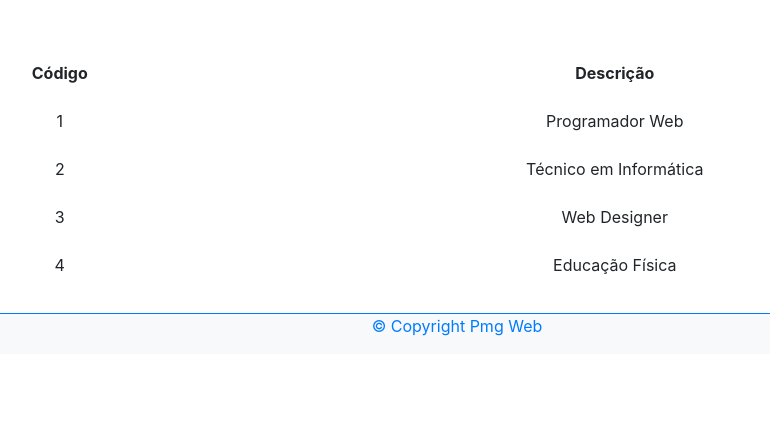
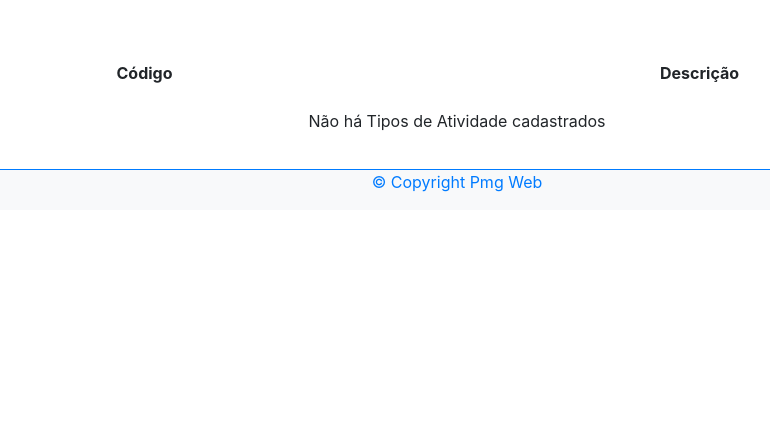
Before and after one commit to msferreira-prof/abc_do_saber, a Django app: page /tipoatividade/listar/ in a window 1280 px wide. Shown: the part 379-800 px from the top of the page, without its empty margins (183-953 px from the left). Run offline with Django 5.2, Linux system fonts and the light colour scheme; data that the repository does not hold is empty.

Commit message:
listar tipos de atividade

```diff
--- a/templates/tipoatividade/listarTiposAtividade.html
+++ b/templates/tipoatividade/listarTiposAtividade.html
@@ -94,22 +94,16 @@
                 </thead>
 
                 <!-- linhas -->
+                {% for registro in tipos_atividade_lista %}
                 <tr>
-                    <td> 1 </td>
-                    <td> Programador Web </td>
+                    <td>{{ registro.codigo }}</td>
+                    <td>{{ registro.descricao}}</td>
                 </tr>
+                {% empty %}
                 <tr>
-                    <td> 2 </td>
-                    <td> Técnico em Informática </td>
+                    <td colspan="2">Não há Tipos de Atividade cadastrados</td>
                 </tr>
-                <tr>
-                    <td> 3 </td>
-                    <td> Web Designer </td>
-                </tr>
-                <tr>
-                    <td> 4 </td>
-                    <td> Educação Física </td>
-                </tr>
+                {% endfor %}
             </table>
 
         </div>
--- a/tipoatividade/views.py
+++ b/tipoatividade/views.py
@@ -1,5 +1,6 @@
 from django.shortcuts import render
 from django.http import HttpResponse
+from tipoatividade.models import TipoAtividade
 
 # Create your views here.
 def inicio(request):
@@ -12,4 +13,7 @@ def cadastrar(request):
     return render(request, 'tipoatividade/cadastroTiposAtividade.html')
 
 def listar(request):
-    return render(request, 'tipoatividade/listarTiposAtividade.html')
+    registros = TipoAtividade.objects.all()
+    contexto = {'tipos_atividade_lista': registros}
+
+    return render(request, 'tipoatividade/listarTiposAtividade.html', contexto)
```
